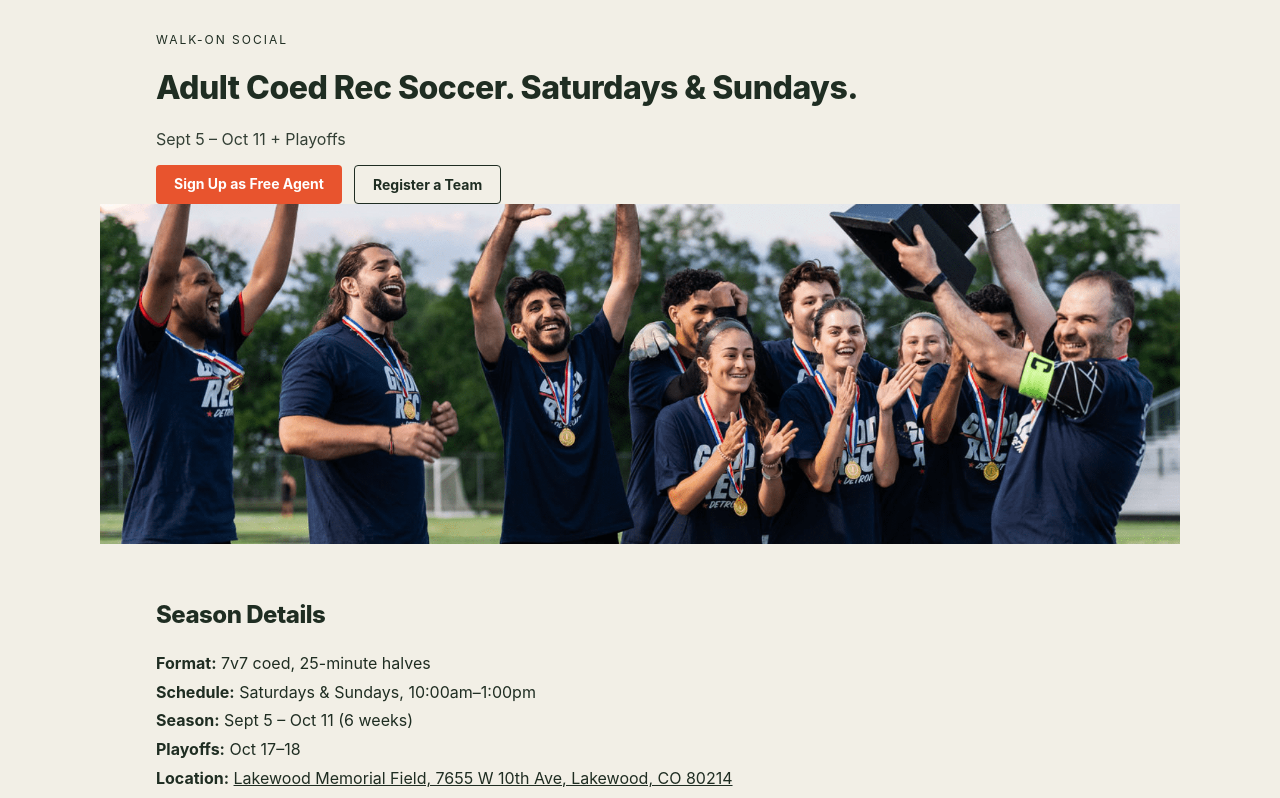
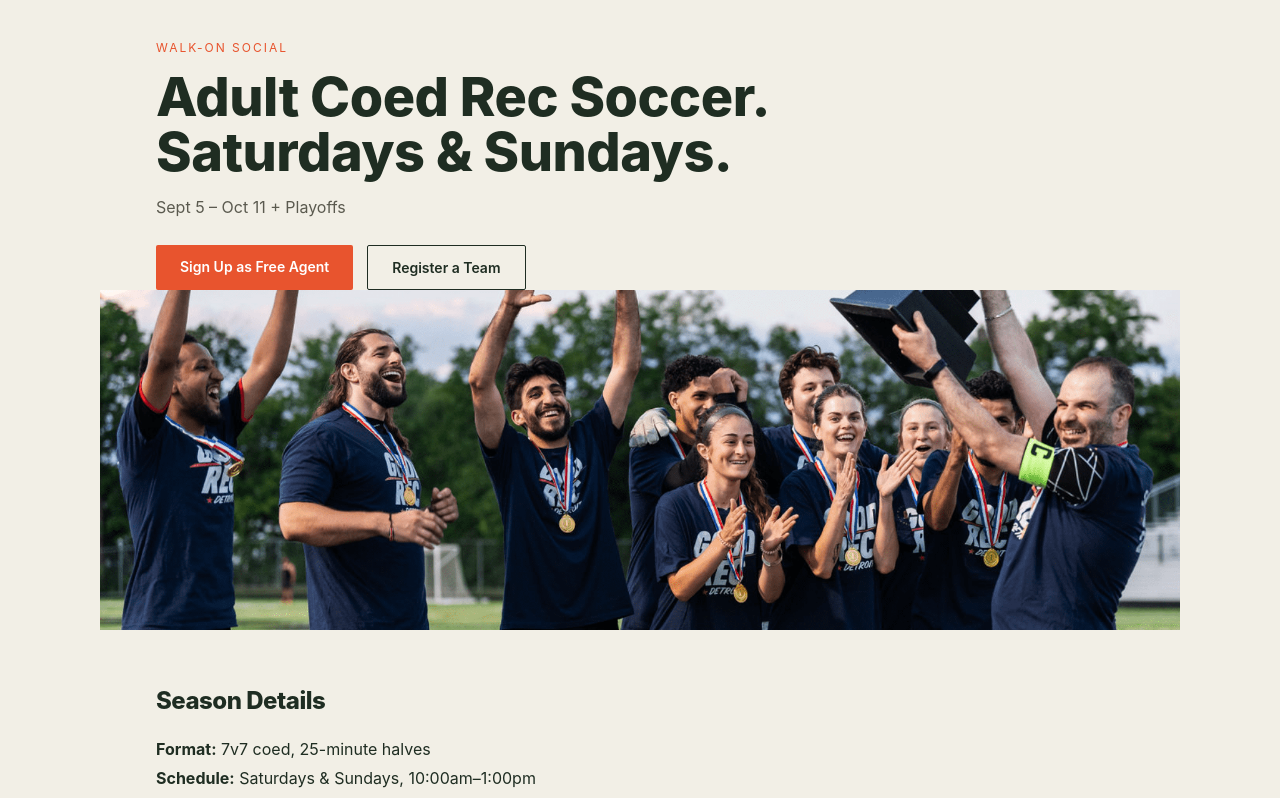
Before and after one commit to cantstoptheunk/walkonsocial, a React (Vite) app: page / in a window 1280 px wide. Shown: the top 798 px of the page. Built offline with nearby package versions, Linux system fonts and the light colour scheme.

Commit message:
style: restyle hero and shared button sizing for editorial-minimal

```diff
--- a/src/index.css
+++ b/src/index.css
@@ -40,10 +40,10 @@ section:last-of-type {
 
 .btn {
   display: inline-block;
-  padding: 10px 18px;
-  border-radius: 4px;
+  padding: 13px 24px;
+  border-radius: 2px;
   text-decoration: none;
-  font-weight: 700;
+  font-weight: 600;
   font-size: 14px;
   cursor: pointer;
   border: none;
@@ -60,24 +60,42 @@ section:last-of-type {
   border: 1.5px solid var(--color-text);
 }
 
+.hero {
+  padding-top: 8px;
+}
+
 .hero-eyebrow {
   letter-spacing: 2px;
   text-transform: uppercase;
-  color: var(--color-accent-muted);
+  color: var(--color-accent);
   font-size: 12px;
+  margin: 0 0 14px;
+}
+
+.hero h1 {
+  font-size: 54px;
+  line-height: 1.02;
   margin: 0;
+  max-width: 680px;
 }
 
 .hero-dates {
   font-size: 16px;
-  opacity: 0.9;
+  color: var(--color-text-muted);
+  margin-top: 18px;
 }
 
 .hero-ctas {
   display: flex;
-  gap: 12px;
-  margin-top: 16px;
+  gap: 14px;
+  margin-top: 28px;
   flex-wrap: wrap;
+}
+
+@media (max-width: 640px) {
+  .hero h1 {
+    font-size: 36px;
+  }
 }
 
 .season-details ul {
```
